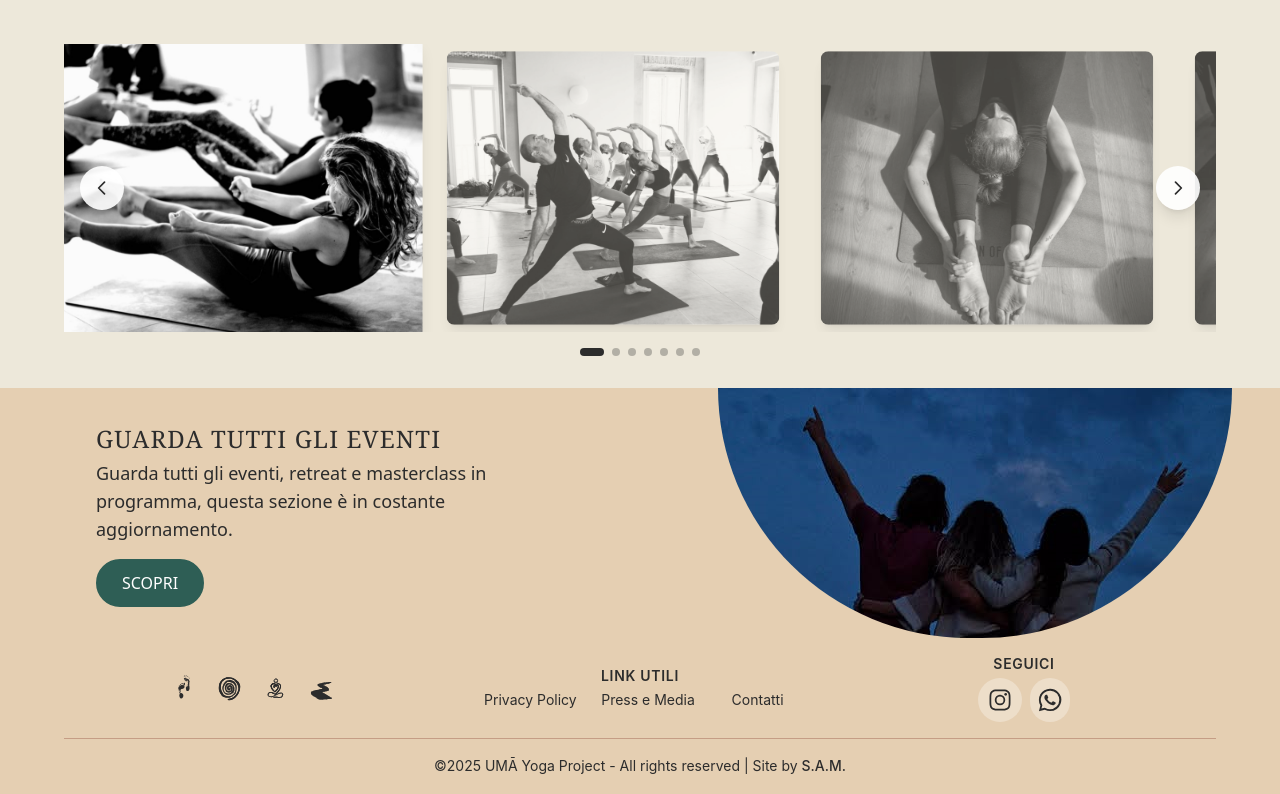
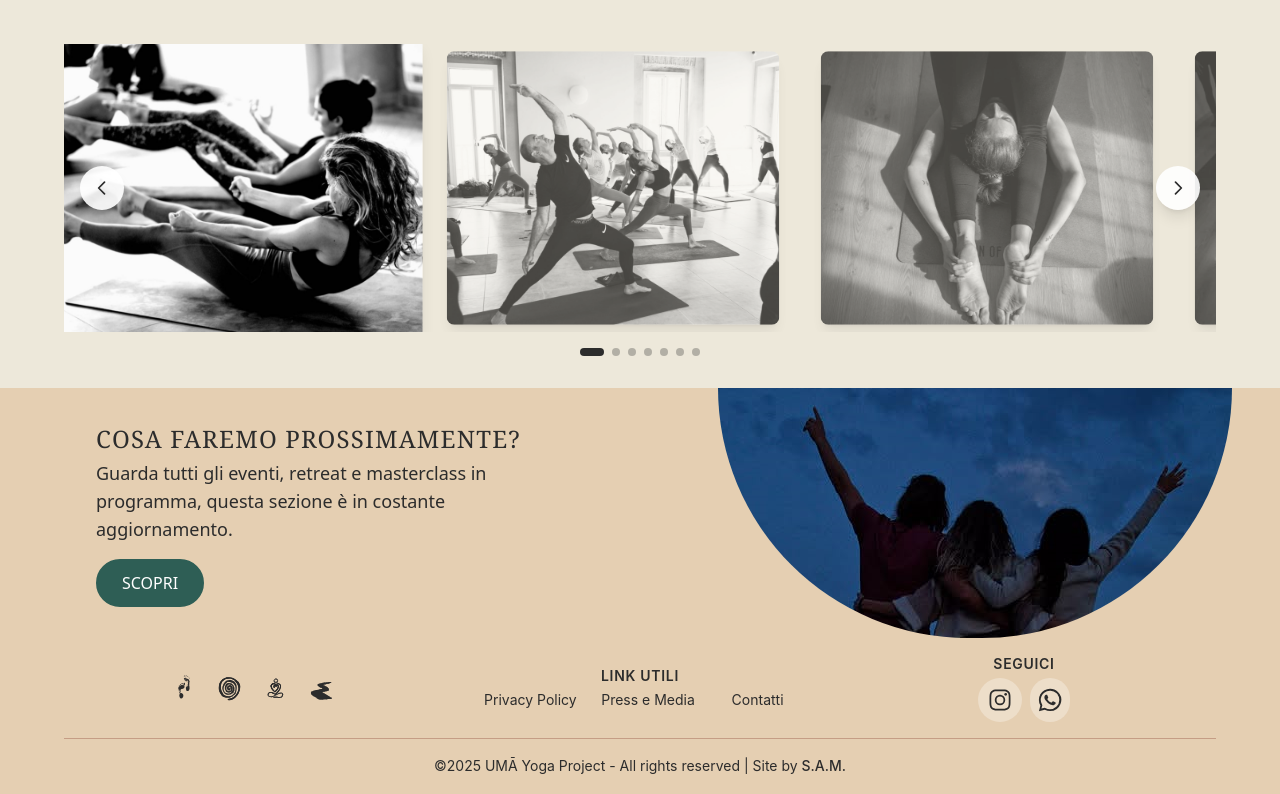
Before and after one commit to asorbellini/static-uma-yoga, a React (Vite) app: page /navakarana-vinyasa in a window 1280 px wide. Shown: the part 1592-2386 px from the top of the page. Built offline with nearby package versions, Linux system fonts and the light colour scheme.

Commit message:
Correct some errors

```diff
--- a/src/components/Hero.jsx
+++ b/src/components/Hero.jsx
@@ -42,7 +42,7 @@ function Hero() {
               Umā è un movimento. Uno spazio in cui il <span className="italic">corpo</span> diventa un <span className="italic">percorso</span>, il respiro si trasforma in saggezza e la comunità si crea attraverso l' <span className="italic">esperienza condivisa</span>.
             </p>
             <p className="subtitle text-white font-light drop-shadow-title leading-relaxed text-center ">
-              Esploriamo, ci trasformiamo, ci <span className="font-bold">expandiamo</span> - oltre i limiti, oltre le storie, <span className="font-bold">oltre il sé</span>.
+              Esploriamo, ci trasformiamo, ci <span className="font-bold">espandiamo</span> - oltre i limiti, oltre le storie, <span className="font-bold">oltre il sé</span>.
             </p>
           </div>
           <div className="hidden sm:flex justify-center">
--- a/src/components/ToRetreateWorkshop.jsx
+++ b/src/components/ToRetreateWorkshop.jsx
@@ -34,7 +34,7 @@ function ToRetreateWorkshop(){
                         }`}
                     >
                         <h2 className="title text-center md:text-left uppercase py-1 text-oscuro drop-shadow-none">
-                            Guarda tutti gli eventi
+                            Cosa faremo prossimamente?
                         </h2>
                         <p className="textDetail text-center md:text-left pb-4 text-oscuro drop-shadow-none"> {/* */}
                             Guarda tutti gli eventi, retreat e masterclass in programma, questa sezione è in costante aggiornamento.
--- a/src/data/retreats.json
+++ b/src/data/retreats.json
@@ -163,7 +163,7 @@
         "timeEnd":"13:00",
         "location":{
             "place":"Via Fucini 12",
-            "city":" Casalecchio di Reno, Bolonia",
+            "city":" Casalecchio di Reno, Bologna",
             "region":"Emilia-Romagna",
             "country":"Italia",
             "url":"",
--- a/src/pages/Anubhuti.jsx
+++ b/src/pages/Anubhuti.jsx
@@ -165,7 +165,7 @@ function Anubhuti() {
                                     COS’È ANUBHŪTI?
                                 </h3>
                                 <p className="textDetail drop-shadow-none text-oscuro text-left pb-2">
-                                    Anubhūti NON è un metodo è un complesso meccanismo di pratiche che valorizzano la natura dell’essere umano come esperienza viva, come processo di evoluzione costante, come universo dentro a infiniti universi in movimento. Siamo un corpo che vive, respira e agisce… e nostro corpo è il nostro tempo, il nostro spazio, ed è sopratutto un contenitore di memorie che vanno oltre la memoria mentale alla quale siamo abituati. Anubhūti, parola di origine sanscrita, ha visto un’evoluzione nel tempo: dal suo significato originario di “esperienza di unioni mistiche” o “esperienza che plasma”, si è frammentata nella lingua indiana in concetti come emozione, sensazione, percezione. Noi, attraverso questo percorso, lavoriamo sui singoli concetti moderni con l’obiettivo finale di ritornare al senso profondo del termine: creare un’esperienza che plasmi, che trasformi.
+                                    Anubhūti NON è un metodo, è un complesso meccanismo di pratiche che valorizzano la natura dell’essere umano come esperienza viva, come processo di evoluzione costante, come universo dentro a infiniti universi in movimento. Siamo un corpo che vive, respira e agisce… e il nostro corpo è il nostro tempo, il nostro spazio, ed è sopratutto un contenitore di memorie che vanno oltre la memoria mentale alla quale siamo abituati. Anubhūti, parola di origine sanscrita, ha visto un’evoluzione nel tempo: dal suo significato originario di “esperienza di unioni mistiche” o “esperienza che plasma”, si è frammentata nella lingua indiana in concetti come “emozione“, “sensazione“, “percezione“. Noi, attraverso questo percorso, lavoriamo sui singoli concetti moderni con l’obiettivo finale di ritornare al senso profondo del termine: creare un’esperienza che plasmi, che trasformi.
                                 </p>
                             </div>
                         <div className="flex items-center justify-start">
```
